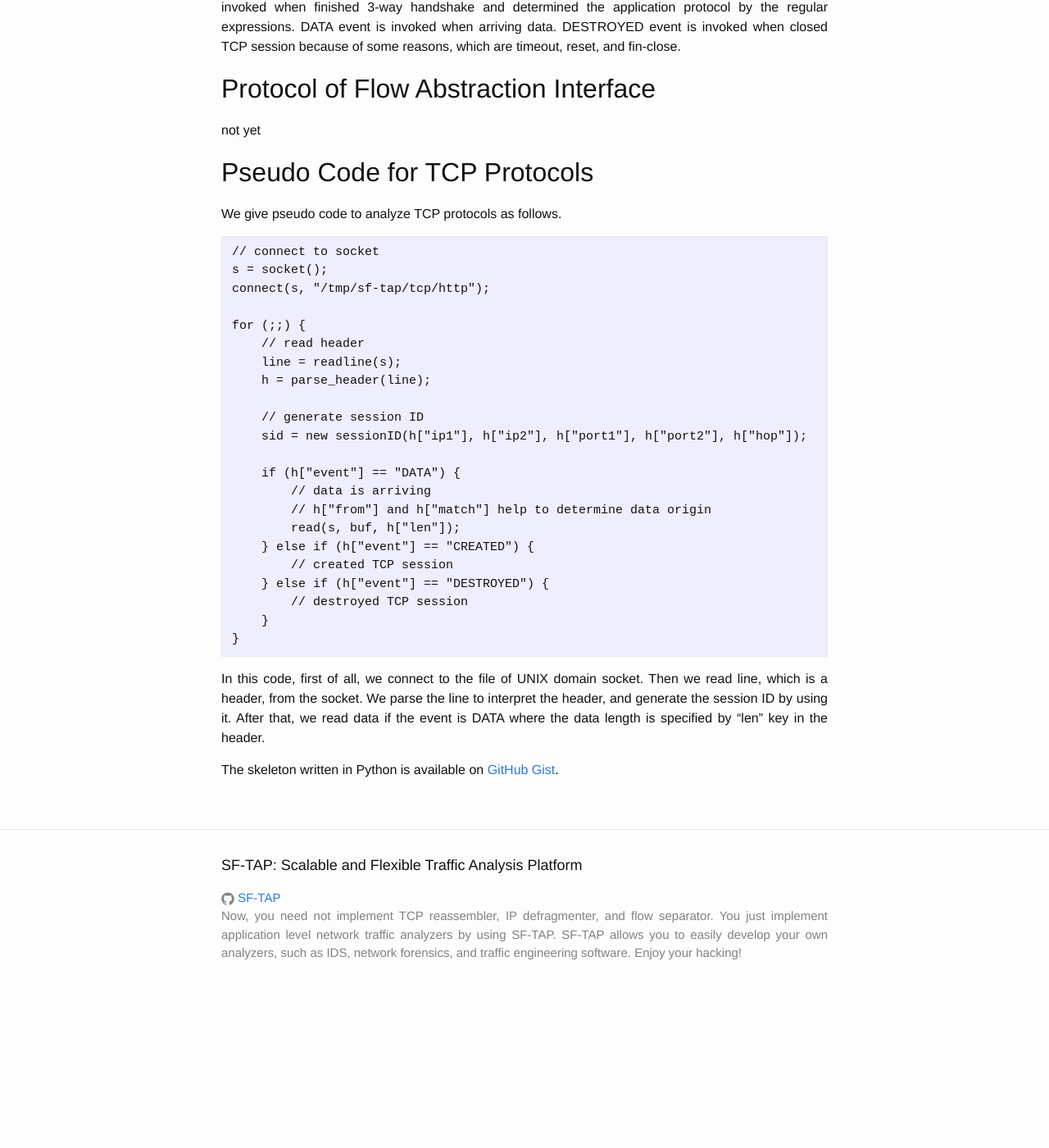
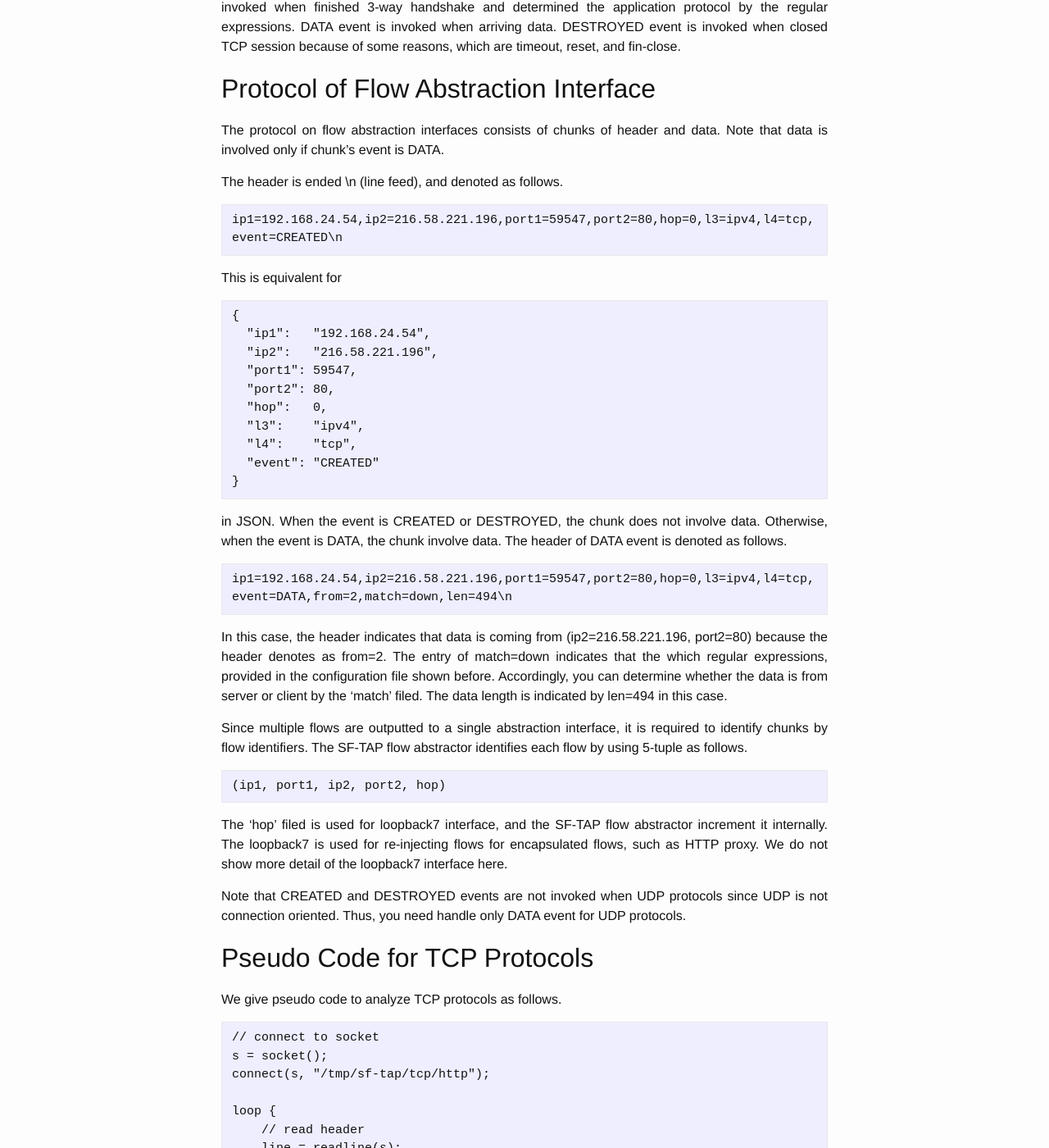
Before and after one commit to SF-TAP/SF-TAP.github.io, a Jekyll site: the page built from _posts/2015-11-21-write-your-own-analyzers.markdown, in a window 1280 px wide and 1400 px high, scrolled down 2080 px. Shown: the whole window at 82% size. Built offline with Jekyll 4.4.1, drawn with Linux system fonts in a browser that asks for light colours; before the commit the page ends 3314 px from its top, so only the background shows below that; some of the changed text lies outside the part shown.

Commit message:
update write analyzer

```diff
--- a/_config.yml
+++ b/_config.yml
@@ -10,8 +10,8 @@ title: "SF-TAP: Scalable and Flexible Traffic Analysis Platform"
 email: sf-tap [at] googlegroups.com
 description: > # this means to ignore newlines until "baseurl:"
   Now, you need not implement TCP reassembler, IP defragmenter, and flow separator.
-  You just implement application level network traffic analyzers by using SF-TAP.
-  SF-TAP allows you to easily develop your own analyzers, such as IDS, network forensics, and traffic engineering software.
+  You just implement application level network traffic analyzers by using the SF-TAP.
+  The SF-TAP allows you to easily develop your own analyzers, such as IDS, network forensics, and traffic engineering software.
   Enjoy your hacking!
 baseurl: "" # the subpath of your site, e.g. /blog
 url: "http://sf-tap.github.io/" # the base hostname & protocol for your site
--- a/_posts/2015-11-21-write-your-own-analyzers.markdown
+++ b/_posts/2015-11-21-write-your-own-analyzers.markdown
@@ -77,7 +77,57 @@ some reasons, which are timeout, reset, and fin-close.
 
 ## Protocol of Flow Abstraction Interface
 
-not yet
+The protocol on flow abstraction interfaces consists of chunks
+of header and data.
+Note that data is involved only if chunk's event is DATA.
+
+The header is ended \n (line feed), and denoted as follows.
+
+    ip1=192.168.24.54,ip2=216.58.221.196,port1=59547,port2=80,hop=0,l3=ipv4,l4=tcp,event=CREATED\n
+
+This is equivalent for
+
+    {
+      "ip1":   "192.168.24.54",
+      "ip2":   "216.58.221.196",
+      "port1": 59547,
+      "port2": 80,
+      "hop":   0,
+      "l3":    "ipv4",
+      "l4":    "tcp",
+      "event": "CREATED"
+    }
+
+in JSON. When the event is CREATED or DESTROYED, the chunk does not involve data.
+Otherwise, when the event is DATA, the chunk involve data.
+The header of DATA event is denoted as follows.
+
+    ip1=192.168.24.54,ip2=216.58.221.196,port1=59547,port2=80,hop=0,l3=ipv4,l4=tcp,event=DATA,from=2,match=down,len=494\n
+
+In this case, the header indicates that
+data is coming from (ip2=216.58.221.196, port2=80) because
+the header denotes as from=2.
+The entry of match=down indicates that the which regular expressions,
+provided in the configuration file shown before.
+Accordingly, you can determine whether the data is from server or client
+by the 'match' filed.
+The data length is indicated by len=494 in this case.
+
+Since multiple flows are outputted to a single abstraction interface,
+it is required to identify chunks by flow identifiers.
+The SF-TAP flow abstractor identifies each flow by using 5-tuple as follows.
+
+    (ip1, port1, ip2, port2, hop)
+
+The 'hop' filed is used for loopback7 interface,
+and the SF-TAP flow abstractor increment it internally.
+The loopback7 is used for re-injecting flows for encapsulated flows,
+such as HTTP proxy.
+We do not show more detail of the loopback7 interface here.
+
+Note that CREATED and DESTROYED events are not invoked when UDP protocols
+since UDP is not connection oriented.
+Thus, you need handle only DATA event for UDP protocols.
 
 ## Pseudo Code for TCP Protocols
 
@@ -87,7 +137,7 @@ We give pseudo code to analyze TCP protocols as follows.
     s = socket();
     connect(s, "/tmp/sf-tap/tcp/http");
 
-    for (;;) {
+    loop {
         // read header
         line = readline(s);
         h = parse_header(line);
@@ -114,3 +164,23 @@ After that, we read data if the event is DATA where
 the data length is specified by "len" key in the header.
 
 The skeleton written in Python is available on [GitHub Gist](https://gist.github.com/ytakano/87fcb3377df3c29c60c3 "GitHub Gist").
+
+## Pseudo Code for UDP Protocols
+
+Then, we give pseudo code to analyze UDP protocols as follows.
+
+    // connect to socket
+    s = socket();
+    connect(s, "/tmp/sf-tap/udp/dns");
+
+    loop {
+        // read header
+        line = readline(s);
+        h = parse_header(line);
+
+        if (h["event"] == "DATA") {
+            // data is arriving
+            // h["from"] help to determine data origin
+            read(s, buf, h["len"]);
+        }
+    }
```
Also changed, not shown: about.md (+2 -2 lines), index.html (+7 -1 lines).
